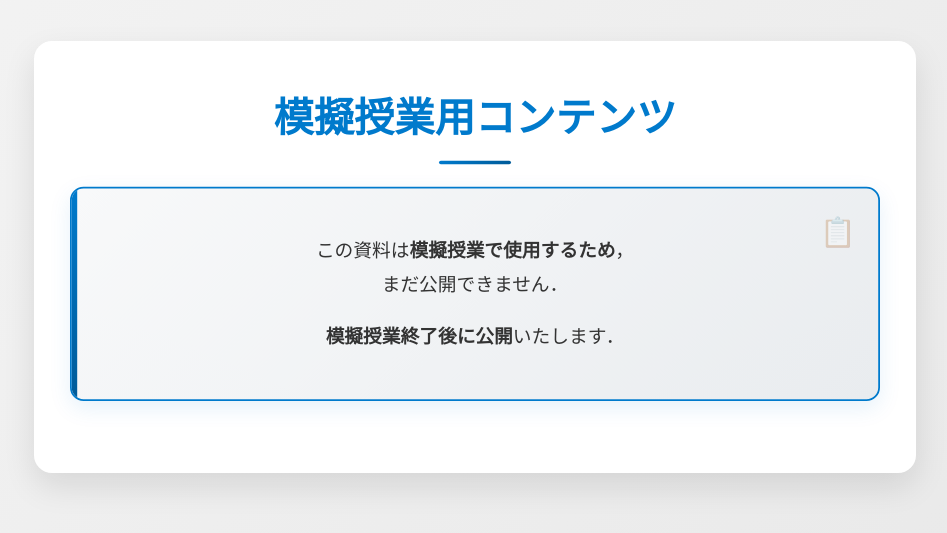
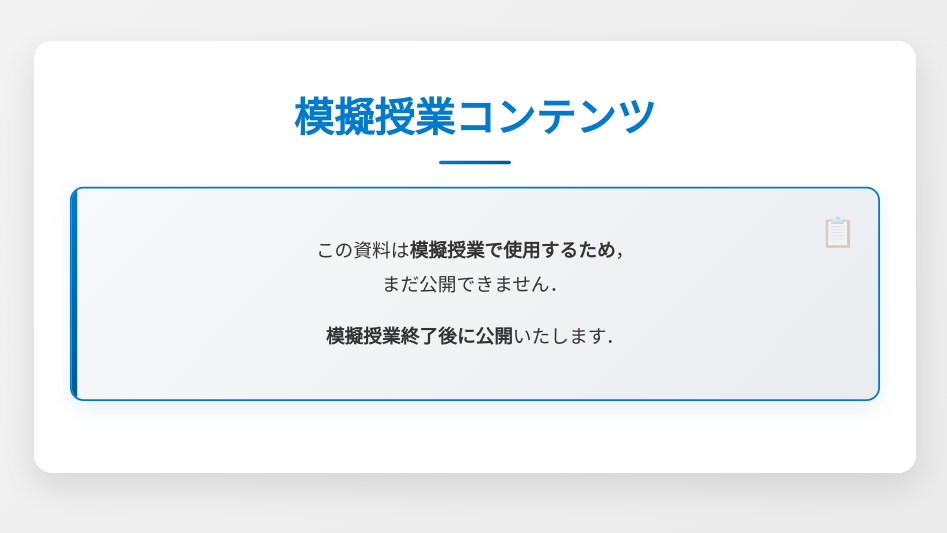
Before and after one commit to Kitocya/kitocya.github.io, a plain HTML site: page EM03/preparation.html in a window 1280 px wide. Shown: the part 163-696 px from the top of the page, without its empty margins (165-1112 px from the left). Drawn offline with Linux system fonts and the light colour scheme.

Commit message:
preparation.html upd

```diff
--- a/EM03/preparation.html
+++ b/EM03/preparation.html
@@ -15,7 +15,7 @@
 
 <body>
     <div class="container">
-        <h1>模擬授業用コンテンツ</h1>
+        <h1>模擬授業コンテンツ</h1>
 
         <div class="notice">
             <p>この資料は<strong>模擬授業で使用するため</strong>，<br>
```
